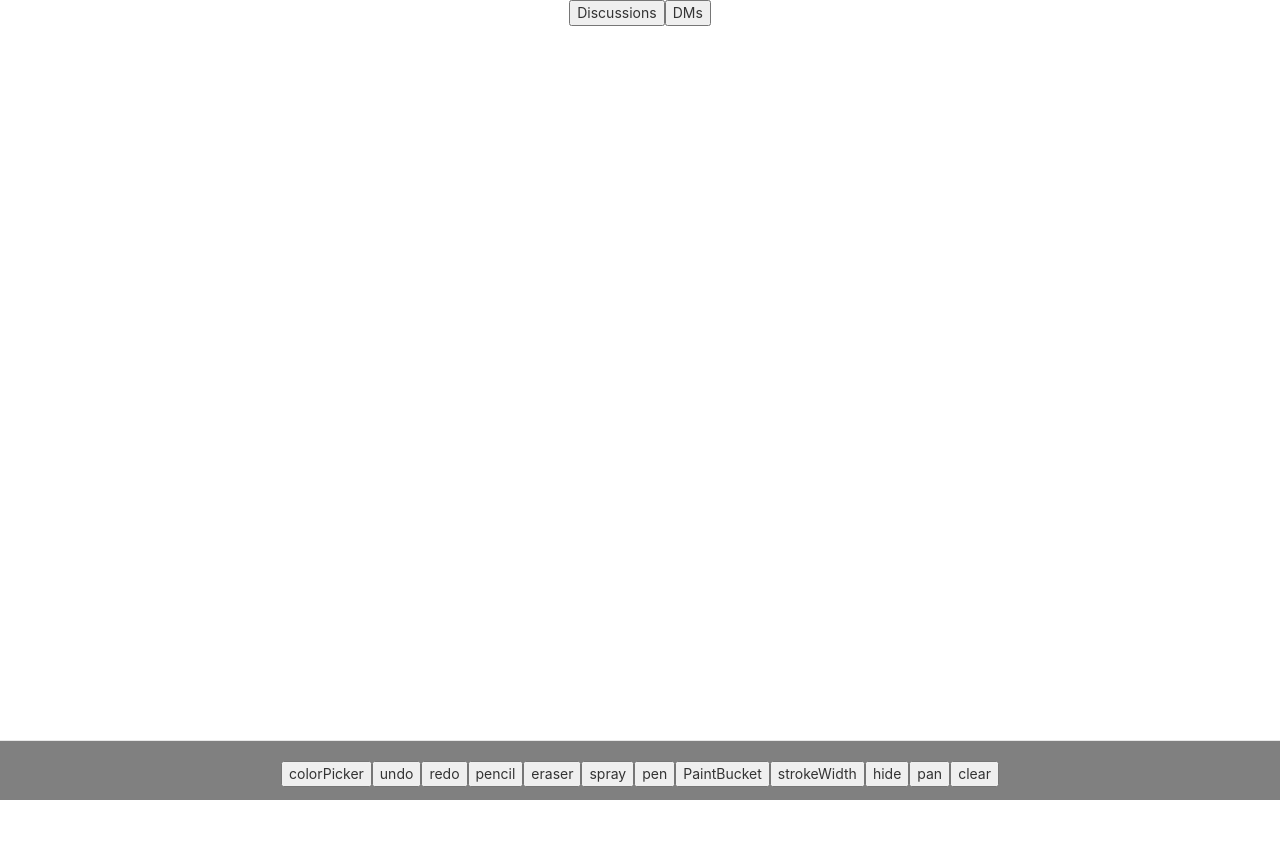
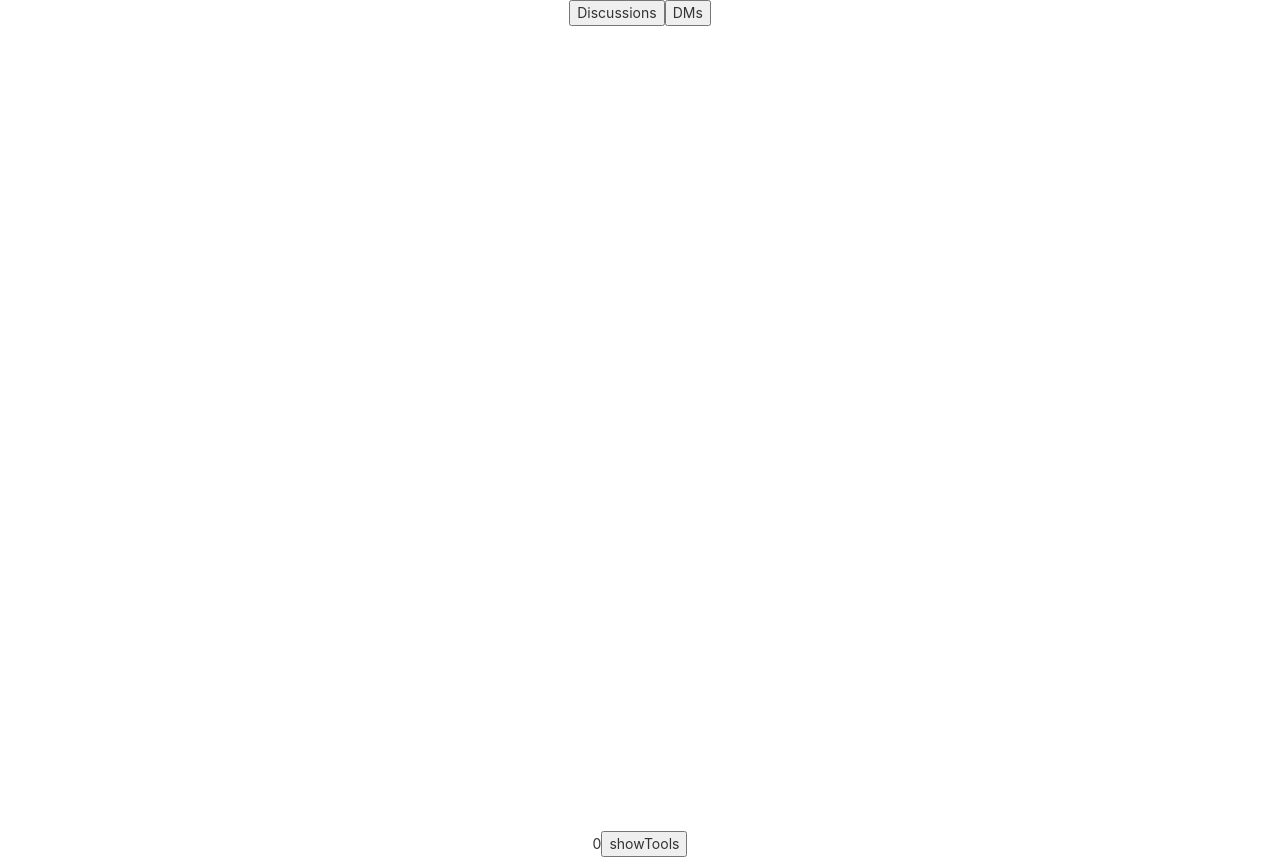
Before and after one commit to jamyang-tamang/Thoughts, a React (Create React App) app in the folder website/: page / in a window 1280 px wide. Both pictures are taken after a click on the button "hide". Before the commit the page ends 831 px from the top, so only its background shows below. Built offline with nearby package versions, Linux system fonts and the light colour scheme.

Commit message:
Week 1 & 2 updates
Toggle visibility for tool bar, color picker.
Added clear screen option.

```diff
--- a/website/package.json
+++ b/website/package.json
@@ -8,8 +8,9 @@
     "@testing-library/user-event": "^12.1.10",
     "react": "^17.0.2",
     "react-bootstrap": "^2.0.3",
+    "react-color": "^2.19.3",
     "react-dom": "^17.0.2",
-    "react-scripts": "4.0.3",
+    "react-scripts": "^5.0.0",
     "web-vitals": "^1.0.1"
   },
   "scripts": {
--- a/website/src/Canvas.js
+++ b/website/src/Canvas.js
@@ -1,11 +1,14 @@
-import React from 'react';
-import { useRef, useState, useEffect, StyleSheet } from 'react';
+import React, {Component} from 'react';
+import { useRef, useState, useEffect} from 'react';
+import {SketchPicker } from 'react-color'
 
 const Canvas = (props) => {
     const canvasRef = useRef(null)
     const contextRef = useRef(null)
     const [isDrawing, setIsDrawing] = useState(false)
-    const [strokeColor, changeStrokeColor] = useState("black");
+    const [strokeColor, changeStrokeColor] = useState("#00000");
+    const [toolVisible, changeToolVisibility] = useState(true);
+    const [colorPickerVisible, changeColorPickerVisiblity] = useState(false);
 
     useEffect(() => {
         const canvas = canvasRef.current;
@@ -27,11 +30,17 @@ const Canvas = (props) => {
         contextRef.current.beginPath()
         contextRef.current.moveTo(offsetX, offsetY)
         setIsDrawing(true)
+        console.log(strokeColor)
+    }
+
+    const clearCanvas = () => {
+        contextRef.current.clearRect(0, 0, canvasRef.current.width, canvasRef.current.height);
     }
 
     const penUp = () => {
         contextRef.current.closePath()
         setIsDrawing(false)
+        console.log(strokeColor)
     }
 
     const penMove = ({nativeEvent}) => {
@@ -54,6 +63,61 @@ const Canvas = (props) => {
         height: "60px",
         width: "100%",
     }
+
+    const drawingToolStyle = {
+        position: "fixed",
+        left: "0",
+        bottom: "0",
+    }
+
+    const toogleTool = () => {
+        changeToolVisibility(!toolVisible);
+    }
+
+    const colorPickerButton = () => {
+        changeColorPickerVisiblity(!colorPickerVisible);
+    }
+
+
+    const handleChangeComplete = (color) => {
+        changeStrokeColor(color.hex);
+        console.log(color.hex);
+    }
+
+    function DrawingTools () {
+        if(toolVisible){
+        return <div style={styleObj}>
+                    <button onClick={colorPickerButton}>ColorPicker</button>
+                    <button>undo</button>
+                    <button>redo</button>
+                    <button>pencil</button>
+                    <button>eraser</button>
+                    <button>spray</button>
+                    <button>pen</button>
+                    <button>PaintBucket</button>
+                    <button>strokeWidth</button>
+                    <button onClick={toogleTool}>hide</button>
+                    <button>pan</button>
+                    <button onClick={clearCanvas}>clear</button>
+                </div>
+        }
+        else{
+            return <button onClick={toogleTool}>showTools</button>
+        }
+    }
+
+    function ColorPicker () {
+        if(colorPickerVisible){
+            return <div style={drawingToolStyle}>
+                        <SketchPicker
+                        color = {strokeColor}
+                        onChangeComplete= {handleChangeComplete}
+                        />
+                     </div>
+        }
+        return 0
+    }
+
     return (
         <div>
             <button onClick={props.goToDiscussions}>Discussions</button>
@@ -64,24 +128,11 @@ const Canvas = (props) => {
                 onMouseMove={penMove}
                 ref={canvasRef}
             />
-            <div style={styleObj}>
-                <button>colorPicker</button>
-                <button>undo</button>
-                <button>redo</button>
-                <button>pencil</button>
-                <button>eraser</button>
-                <button>spray</button>
-                <button>pen</button>
-                <button>PaintBucket</button>
-                <button>strokeWidth</button>
-                <button>hide</button>
-                <button>pan</button>
-                <button>clear</button>
-
-            </div>
-
+            <ColorPicker />
+            <DrawingTools />
         </div>
     )
+
 }
 
 export default Canvas;
```
Also changed, not shown: 2 other files (tests, documents, lock files or other folders).
